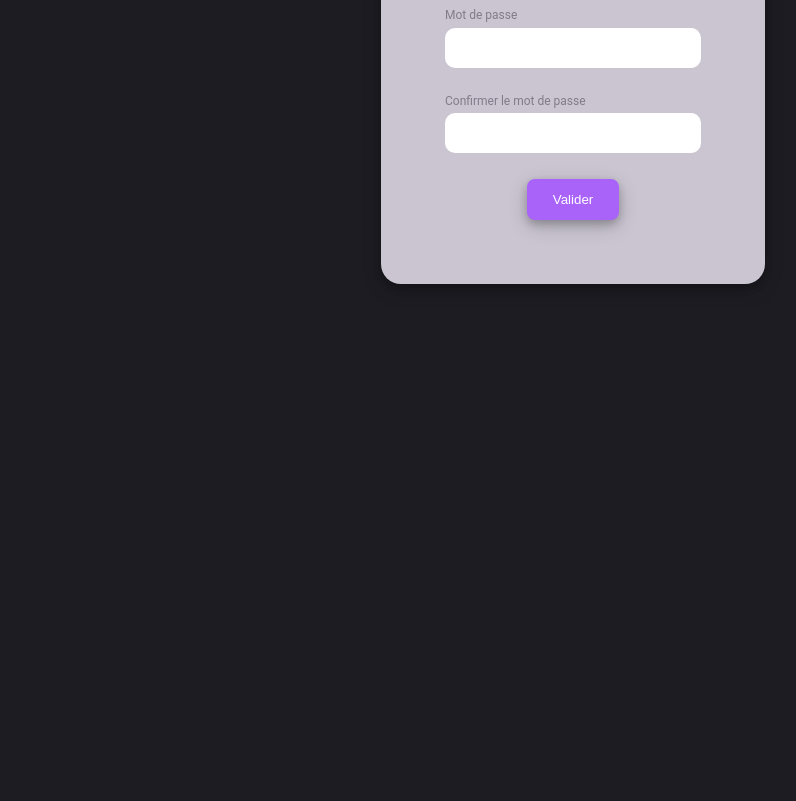
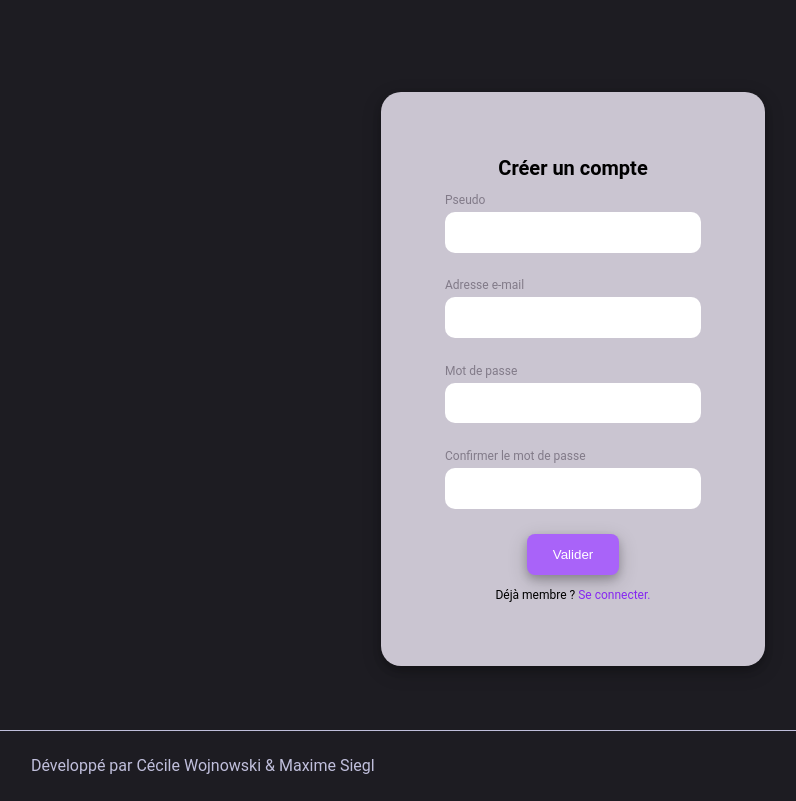
Before and after one commit to maxime-siegl/chat, a PHP site: page /inscription.php in a window 1280 px wide. Shown: the part 327-1128 px from the top of the page, without its empty margins (67-863 px from the left). Before the commit the page ends 611 px from the top, so only its background shows below. Run offline with PHP 8.4, Linux system fonts and the light colour scheme.

Commit message:
CSS des formulaires achevé

```diff
--- a/inscription.php
+++ b/inscription.php
@@ -9,11 +9,12 @@
   </head>
 
   <body>
-
+    <?php include 'views/header.php'; ?>
+    <main>
       <form class="form_connexion" action="connexion.php" method="post">
         <h1> Créer un compte </h1>
         <div class="label_input">
-        <label for="pseudo">Adresse e-mail </label>
+          <label for="pseudo">Pseudo </label>
           <input type="text" name="pseudo" id="pseudo"  required>
         </div>
 
@@ -33,8 +34,10 @@
         </div>
 
         <button type="submit" class="button_pages"> Valider </button>
+        <p>Déjà membre ? <a href="inscription.php"> Se connecter. </a></p>
 
       </form>
-
+    </main>
+    <?php include 'views/footer.php'; ?>
   </body>
 </html>
--- a/ressources/css/form.css
+++ b/ressources/css/form.css
@@ -6,11 +6,20 @@
   margin:auto;
   box-shadow: 0 4px 8px 0 rgba(0, 0, 0, 0.2), 0 6px 20px 0 rgba(0, 0, 0, 0.19);
   margin-top:5%;
+  margin-bottom:5%;
 }
 .form_connexion h1{
   font-size:20px;
   text-align: center;
   margin-bottom: 5%;
+}
+.form_connexion p{
+  font-size:12px;
+  text-align: center;
+  margin-top:5%;
+}
+.form_connexion a{
+  color: #8628F1;
 }
 .label_input{
   display: flex;
--- a/ressources/css/style.css
+++ b/ressources/css/style.css
@@ -1,7 +1,7 @@
 *{
     margin: 0;
     padding: 0;
-
+    text-decoration: none;
 }
 
 body{
@@ -25,8 +25,6 @@ header #titre{
 }
 /********** FOOTER **********/
 footer{
-    position: absolute; /* media query pour modif avec responsiv */
-    bottom: 0;
     padding: 2%;
     color: rgb(192, 191, 220);
     border-top: 1px solid rgb(192, 191, 220);
@@ -36,7 +34,10 @@ footer{
 footer p{
     margin-left: 5%;
 }
-
+.footer_index{
+  position: absolute; /* media query pour modif avec responsiv */
+  bottom: 0;
+}
 /********** INDEX **********/
 #index{
     display: flex;
```
Also changed, not shown: connexion.php (+6 -3 lines). Lines whose indentation alone changed are shown as unchanged.
